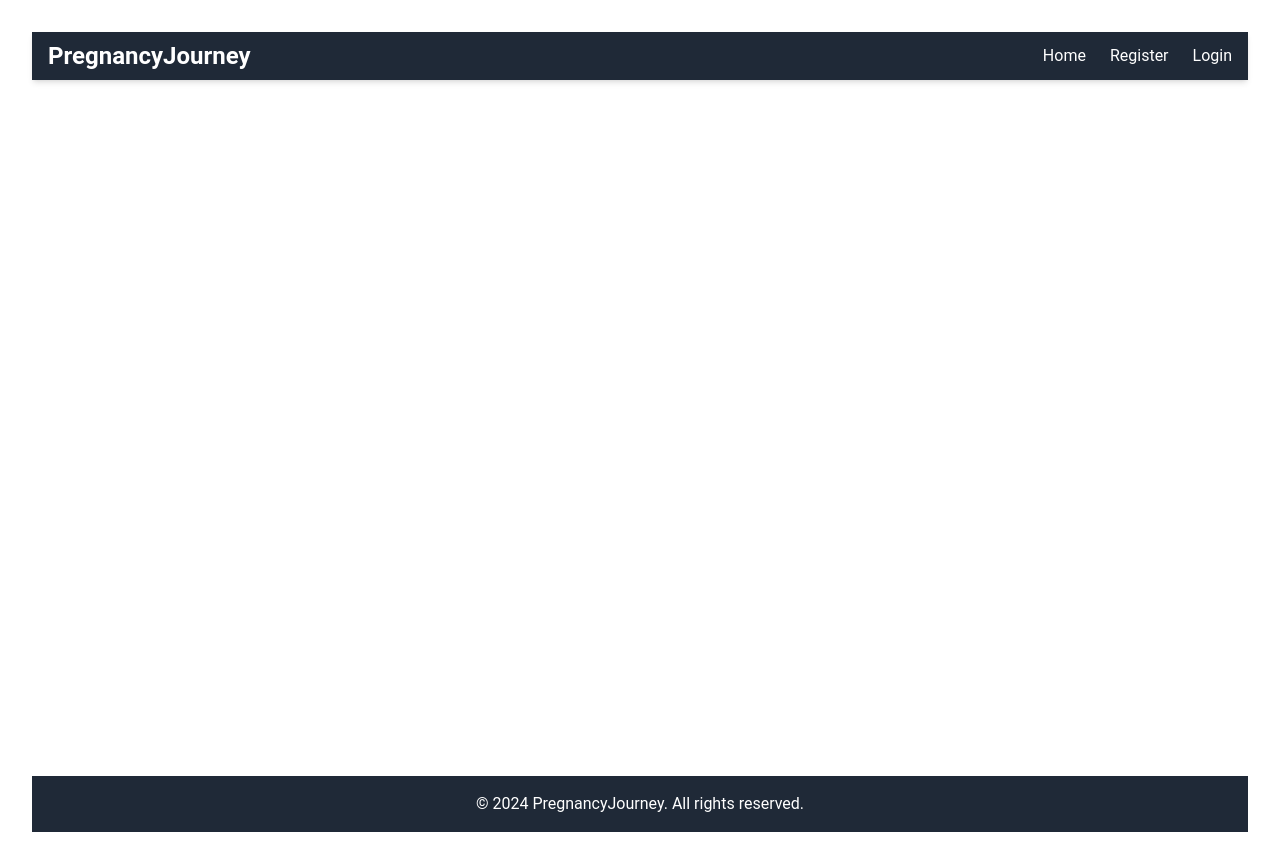
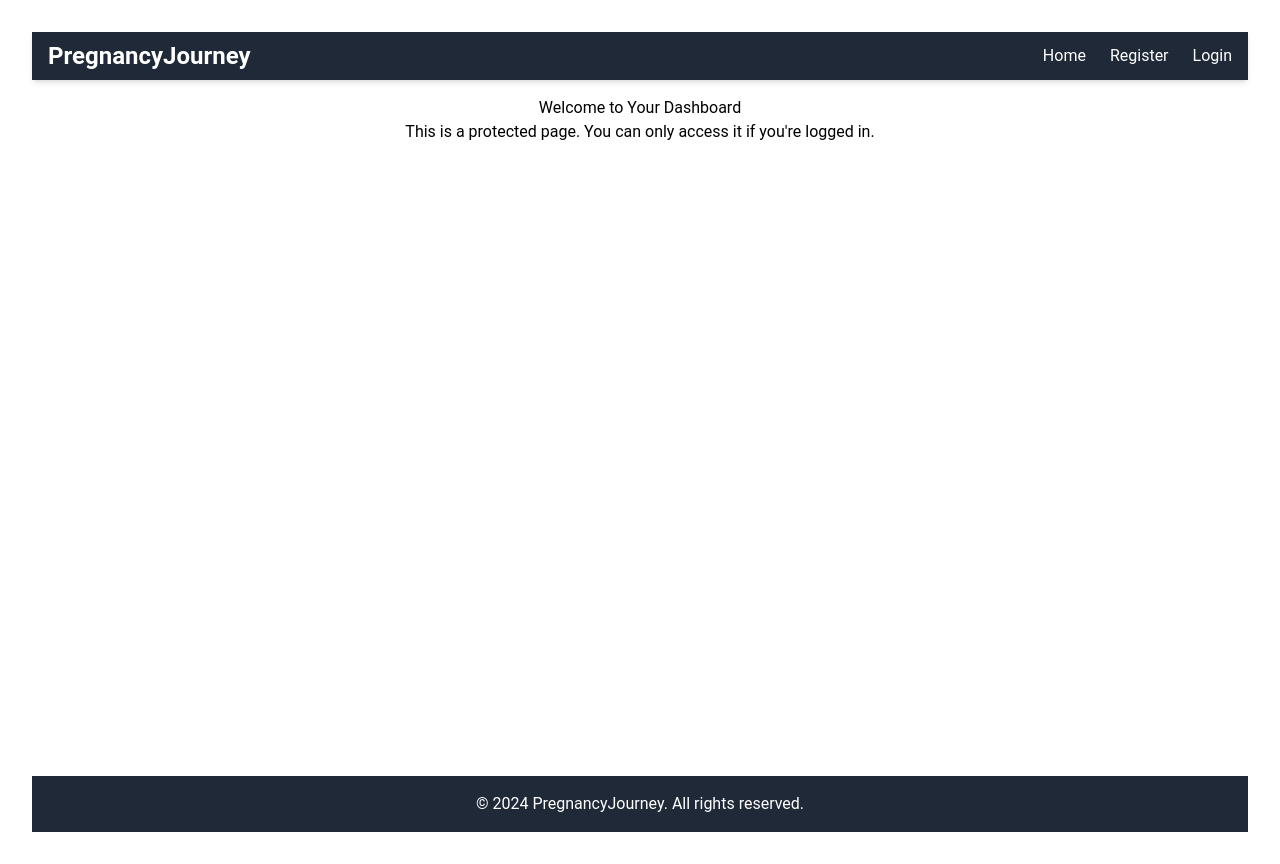
Before and after one commit to laxmis-prog/PregnancyJourney, a React (Vite) app: page /dashboard in a window 1280 px wide. Built offline with nearby package versions, Linux system fonts and the light colour scheme; no server answers; sample sign-in values are in the browser's storage.

Commit message:
After successful login redirecting to dashboard and protected page

```diff
--- a/src/App.jsx
+++ b/src/App.jsx
@@ -5,6 +5,8 @@ import "./App.css";
 import { BrowserRouter as Router, Routes, Route } from "react-router-dom";
 import EmailVerification from "./pages/EmailVerification";
 import Login from "./pages/Login";
+import ProtectedRoute from "./components/ProtectedRoute";
+import Dashboard from "./pages/Dashboard";
 
 function App() {
   const [data, setData] = useState(null); // State to store backend data
@@ -59,12 +61,21 @@ function App() {
                 </div>
               }
             />
+
+            {/* Email Verification */}
             <Route path="/verify/:token" element={<EmailVerification />} />
+
+            {/* Login */}
             <Route path="/login" element={<Login />} />
+
+            {/* Protected Route */}
+            <Route element={<ProtectedRoute />}>
+              <Route path="/dashboard" element={<Dashboard />} />
+            </Route>
           </Routes>
         </main>
 
-        {/* Footer (Optional) */}
+        {/* Footer */}
         <footer className="bg-gray-800 text-white text-center py-4 mt-4">
           <p>&copy; 2024 PregnancyJourney. All rights reserved.</p>
         </footer>
--- /dev/null
+++ b/src/components/ProtectedRoute.jsx
@@ -0,0 +1,15 @@
+import { Navigate, Outlet } from "react-router-dom";
+
+const ProtectedRoute = () => {
+  // Check if the user has an auth token in localStorage
+  const token = localStorage.getItem("authToken");
+
+  if (!token) {
+    // If no token is found, redirect to login page
+    return <Navigate to="/login" />;
+  }
+
+  return <Outlet />; // Render the child route (Dashboard) if authenticated
+};
+
+export default ProtectedRoute;
--- /dev/null
+++ b/src/pages/Dashboard.jsx
@@ -0,0 +1,14 @@
+const Dashboard = () => {
+  return (
+    <div className="dashboard">
+      <h2>Welcome to Your Dashboard</h2>
+      <p>
+        This is a protected page. You can only access it if you&apos;re logged
+        in.
+      </p>
+      {/* You can add more user-specific content here */}
+    </div>
+  );
+};
+
+export default Dashboard;
--- a/src/pages/Login.jsx
+++ b/src/pages/Login.jsx
@@ -1,9 +1,11 @@
 import { useState } from "react";
+import { useNavigate } from "react-router-dom"; // Import useNavigate from react-router-dom
 
 const Login = () => {
   const [email, setEmail] = useState("");
   const [password, setPassword] = useState("");
   const [error, setError] = useState("");
+  const navigate = useNavigate(); // Initialize useNavigate
 
   const handleSubmit = (e) => {
     e.preventDefault();
@@ -18,6 +20,12 @@ const Login = () => {
         if (data.success) {
           // Successful login
           console.log("Login successful", data);
+
+          // Optionally, you can store the authentication token or user data in localStorage
+          localStorage.setItem("authToken", data.token); // Store token or user data
+
+          // Redirect to dashboard
+          navigate("/dashboard"); // Redirect to the dashboard route
         } else {
           // Handle backend validation errors
           setError(data.message);
```
